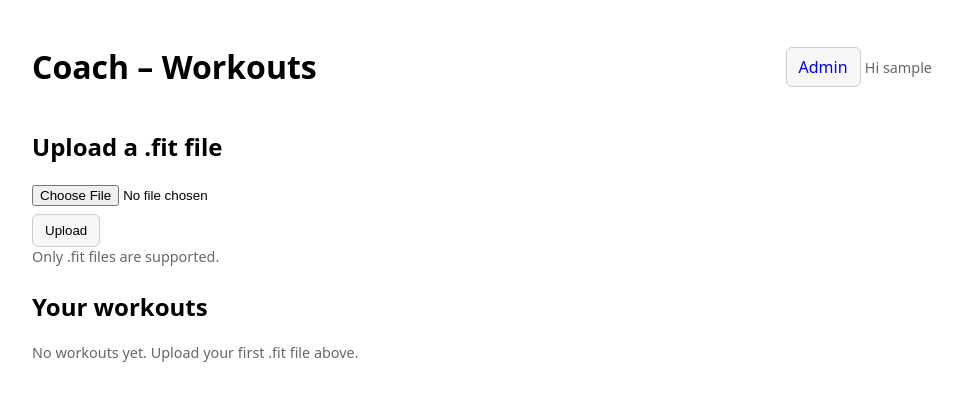
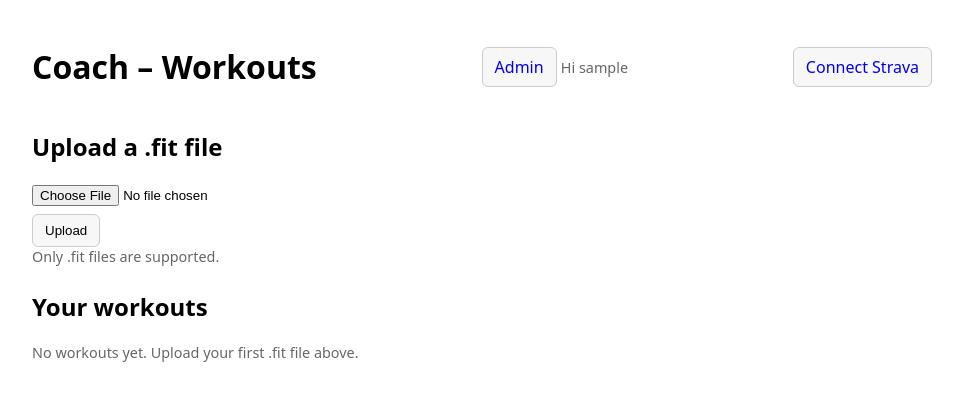
Before and after one commit to evidad/NU-Capstone, a Django app: page / in a window 1280 px wide. Shown: the top 401 px of the page, without its empty margins (158-1121 px from the left). Run offline with Django 5.2, Linux system fonts and the light colour scheme; the visitor is signed in with stand-in values (Sample User, id 1); data that the repository does not hold is empty.

Commit message:
added strava auth

```diff
--- a/coach_backend/settings.py
+++ b/coach_backend/settings.py
@@ -135,3 +135,8 @@ REST_FRAMEWORK = {
 }
 
 OPENAI_API_KEY = config("OPENAI_API_KEY")
+
+# Strava API credentials
+STRAVA_CLIENT_ID = config("STRAVA_CLIENT_ID")
+STRAVA_CLIENT_SECRET = config("STRAVA_CLIENT_SECRET")
+STRAVA_REDIRECT_URI = config("STRAVA_REDIRECT_URI")
--- a/coach_backend/urls.py
+++ b/coach_backend/urls.py
@@ -25,6 +25,7 @@ urlpatterns = [
     path('admin/', admin.site.urls),
     path('api/', include('training.urls')),
     path('', include('training.urls_web')),
+    path("", include("training.urls")),
 
     # Auth
     path('api/auth/register/', RegisterView.as_view(), name='auth-register'),
--- a/training/templates/training/base.html
+++ b/training/templates/training/base.html
@@ -30,6 +30,9 @@
             <span class="muted">Hi {{ request.user.username }}</span>
           {% endif %}
         </nav>
+        <p>
+          <a href="{% url 'strava-login' %}" class="btn">Connect Strava</a>
+        </p>
       </header>
       {% if messages %}
         {% for m in messages %}
@@ -38,5 +41,6 @@
       {% endif %}
       {% block content %}{% endblock %}
     </div>
+
   </body>
 </html>
--- a/training/urls.py
+++ b/training/urls.py
@@ -1,8 +1,19 @@
 from django.urls import path
-from .views import FitUploadView, WorkoutListView, WorkoutDetailView
+from .views import (
+    FitUploadView,
+    WorkoutListView,
+    WorkoutDetailView,
+    strava_login,
+    strava_callback,
+)
+from . import views
 
 urlpatterns = [
-    path('upload/fit/', FitUploadView.as_view(), name='upload-fit'),
-    path('workouts/', WorkoutListView.as_view(), name='workout-list'),
-    path('workouts/<uuid:id>/', WorkoutDetailView.as_view(), name='workout-detail'),
+    path("upload/fit/", FitUploadView.as_view(), name="upload-fit"),
+    path("workouts/", WorkoutListView.as_view(), name="workout-list"),
+    path("workouts/<uuid:id>/", WorkoutDetailView.as_view(), name="workout-detail"),
+    path("strava/login/", strava_login, name="strava-login"),
+    path("strava/callback/", strava_callback, name="strava-callback"),
+    path("api/strava/login/", views.strava_login, name="strava-login"),
+    path("api/strava/callback/", views.strava_callback, name="strava-callback"),
 ]
--- a/training/views.py
+++ b/training/views.py
@@ -11,17 +11,22 @@ from rest_framework.permissions import IsAuthenticated
 from rest_framework.response import Response
 from rest_framework.views import APIView
 
-from .fit_utils import parse_fit
-from .models import Workout
-from .serializers import WorkoutSerializer
-
-# add these imports near the top of training/views.py
+# Django imports
 from django.views import View
 from django.shortcuts import render, redirect, get_object_or_404
 from django.contrib.auth.mixins import LoginRequiredMixin
 from django.contrib import messages
+# from django.http import HttpResponse
+from django.http import JsonResponse
 
+# Local imports
+from .fit_utils import parse_fit
+from .models import Workout, StravaToken
+from .serializers import WorkoutSerializer
 from .forms import FitUploadForm
+
+# External library
+import requests
 
 
 User = get_user_model()
@@ -51,7 +56,7 @@ class RegisterView(generics.CreateAPIView):
     permission_classes = [permissions.AllowAny]
 
 
-# ---------- Workouts ----------
+# ---------- Workouts (API Upload + List + Detail) ----------
 class FitUploadView(APIView):
     permission_classes = [permissions.IsAuthenticated]
 
@@ -68,12 +73,11 @@ class FitUploadView(APIView):
         filename = storage.save(f.name, f)
 
         # Normalize for URL
-        rel_path = f"{subdir}/{filename}"              # may contain backslashes on Windows
-        rel_path_url = rel_path.replace("\\", "/")      # force forward slashes
+        rel_path = f"{subdir}/{filename}".replace("\\", "/")
 
         # Absolute, clickable URL
         file_url = request.build_absolute_uri(
-            posixpath.join(settings.MEDIA_URL.rstrip("/"), rel_path_url)
+            posixpath.join(settings.MEDIA_URL.rstrip("/"), rel_path)
         )
 
         # Parse metrics
@@ -92,7 +96,7 @@ class FitUploadView(APIView):
             duration_minutes=metrics["duration_minutes"],
             avg_heart_rate=metrics["avg_heart_rate"],
             avg_pace_min_per_mile=metrics["avg_pace_min_per_mile"],
-            file_path=rel_path_url,
+            file_path=rel_path,
         )
 
         data = WorkoutSerializer(w, context={"request": request}).data
@@ -117,7 +121,7 @@ class WorkoutDetailView(generics.RetrieveDestroyAPIView):
         return Workout.objects.filter(user=self.request.user)
 
 
-# ---------- Dashboard ----------
+# ---------- Dashboard (Web upload + list) ----------
 class DashboardView(LoginRequiredMixin, View):
     def get(self, request):
         form = FitUploadForm()
@@ -134,7 +138,7 @@ class DashboardView(LoginRequiredMixin, View):
                 messages.error(request, "Only .fit files are allowed.")
                 return render(request, "training/dashboard.html", {"form": form, "workouts": workouts})
 
-            # Save file to media/uploads/fit/YYYY/MM/DD/
+            # Save file
             subdir = os.path.join("uploads", "fit", datetime.now().strftime("%Y/%m/%d"))
             storage = FileSystemStorage(location=os.path.join(settings.MEDIA_ROOT, subdir))
             filename = storage.save(f.name, f)
@@ -166,10 +170,10 @@ class DashboardView(LoginRequiredMixin, View):
 # ---------- Workout detail with AI insights ----------
 class WorkoutPageView(LoginRequiredMixin, View):
     def get(self, request, id):
-        from .services import get_workout_insights   # import here to avoid circular issues
+        from .services import get_workout_insights   # lazy import avoids circular issues
         workout = get_object_or_404(Workout, id=id, user=request.user)
         file_url = workout.file_path
-        insights = get_workout_insights(workout)  # 🔮 AI-generated insights
+        insights = get_workout_insights(workout)
 
         return render(request, "training/workout_detail.html", {
             "workout": workout,
@@ -185,3 +189,88 @@ class WorkoutDeleteView(LoginRequiredMixin, View):
         workout.delete()
         messages.success(request, "Workout deleted successfully!")
         return redirect("web-dashboard")
+
+
+# ---------- Strava OAuth ----------
+def strava_login(request):
+    redirect_uri = "http://127.0.0.1:8000/strava/callback/"
+    auth_url = (
+        "https://www.strava.com/oauth/authorize"
+        f"?client_id={settings.STRAVA_CLIENT_ID}"
+        f"&redirect_uri={redirect_uri}"
+        "&response_type=code"
+        "&scope=read,activity:read"
+    )
+    return redirect(auth_url)
+
+
+def strava_callback(request):
+    code = request.GET.get("code")
+
+    if not code:
+        return JsonResponse({"error": "Missing code"}, status=400)
+
+    # Step 1: Exchange code for token
+    token_url = "https://www.strava.com/oauth/token"
+    payload = {
+        "client_id": settings.STRAVA_CLIENT_ID,
+        "client_secret": settings.STRAVA_CLIENT_SECRET,
+        "code": code,
+        "grant_type": "authorization_code",
+    }
+
+    res = requests.post(token_url, data=payload)
+    data = res.json()
+
+    if "access_token" not in data:
+        return JsonResponse({"error": "Failed to retrieve access token", "response": data}, status=400)
+
+    # Step 2: Save tokens to DB
+    user = User.objects.first()  # Replace later with request.user if you add login
+    StravaToken.objects.update_or_create(
+        user=user,
+        defaults={
+            "access_token": data["access_token"],
+            "refresh_token": data["refresh_token"],
+            "expires_at": datetime.fromtimestamp(data["expires_at"]),
+        },
+    )
+
+    # Step 3: Fetch first 3 activities
+    headers = {"Authorization": f"Bearer {data['access_token']}"}
+    activities_url = "https://www.strava.com/api/v3/athlete/activities"
+    activities_res = requests.get(activities_url, headers=headers, params={"per_page": 3})
+    activities = activities_res.json()
+
+    # Step 4: Redirect to dashboard and pass activities
+    request.session["strava_activities"] = activities  # store in session for next view
+    return redirect("dashboard")  # Make sure you have a dashboard URL/view defined
+
+
+def dashboard(request):
+    activities = request.session.pop("strava_activities", [])
+    return render(request, "dashboard.html", {"activities": activities})
+
+def refresh_strava_token(user):
+    token = user.strava_token
+    if datetime.now().timestamp() > token.expires_at.timestamp():
+        url = "https://www.strava.com/oauth/token"
+        payload = {
+            "client_id": "YOUR_CLIENT_ID",
+            "client_secret": "YOUR_CLIENT_SECRET",
+            "grant_type": "refresh_token",
+            "refresh_token": token.refresh_token
+        }
+        res = requests.post(url, data=payload).json()
+        token.access_token = res["access_token"]
+        token.refresh_token = res["refresh_token"]
+        token.expires_at = datetime.fromtimestamp(res["expires_at"])
+        token.save()
+    return token.access_token
+
+def get_strava_activities(user):
+    access_token = refresh_strava_token(user)
+    url = "https://www.strava.com/api/v3/athlete/activities"
+    headers = {"Authorization": f"Bearer {access_token}"}
+    res = requests.get(url, headers=headers)
+    return res.json()
```
Also changed, not shown: training/models.py (+11 -0 lines), training/migrations/0002_stravatoken.py (added).
